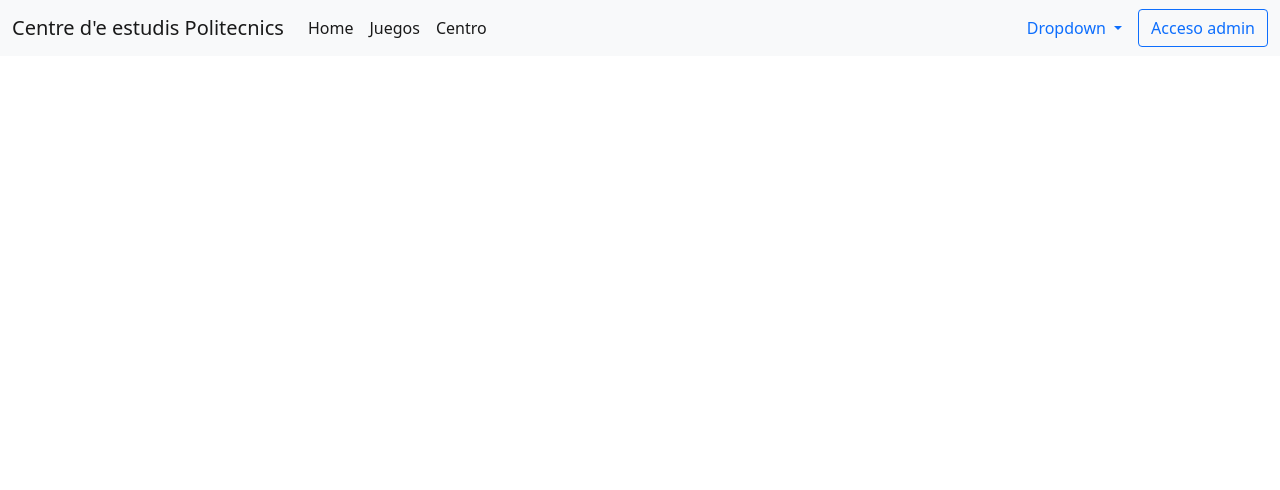
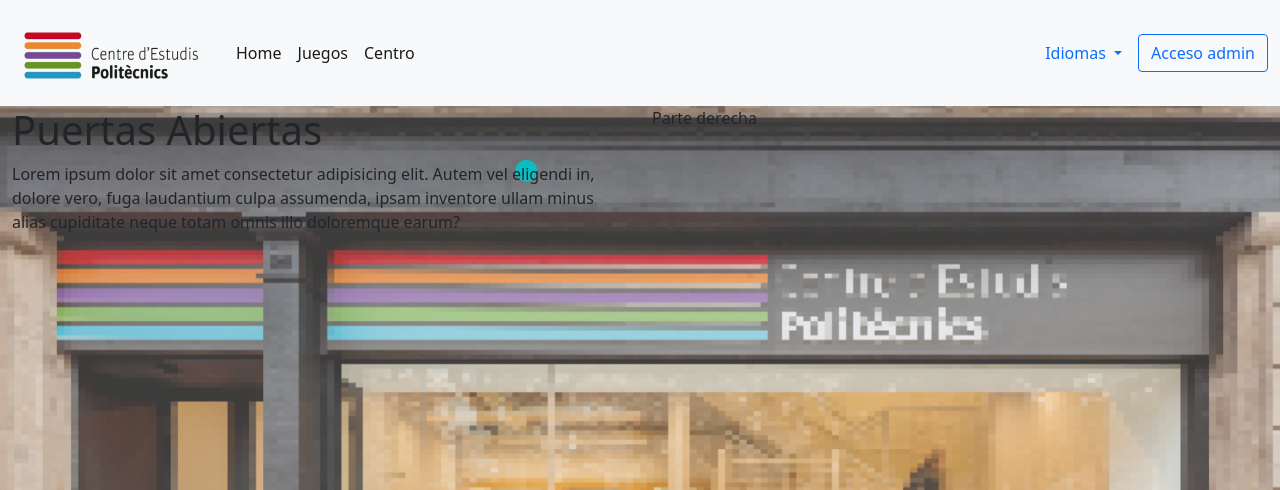
Before and after one commit to smarescat86/proyecto_abp_juego, a PHP site: page / in a window 1280 px wide. Shown: the top 490 px of the page. Run offline with PHP 8.4, Linux system fonts and the light colour scheme; some libraries are stand-ins or nearby versions.

Commit message:
Commit pequeños cambios

```diff
--- a/bootstrap/index.php
+++ b/bootstrap/index.php
@@ -1,2 +1,3 @@
 <link href="https://cdn.jsdelivr.net/npm/bootstrap@5.1.3/dist/css/bootstrap.min.css" rel="stylesheet" integrity="sha384-1BmE4kWBq78iYhFldvKuhfTAU6auU8tT94WrHftjDbrCEXSU1oBoqyl2QvZ6jIW3" crossorigin="anonymous">
 <script src="https://cdn.jsdelivr.net/npm/bootstrap@5.1.3/dist/js/bootstrap.bundle.min.js" integrity="sha384-ka7Sk0Gln4gmtz2MlQnikT1wXgYsOg+OMhuP+IlRH9sENBO0LRn5q+8nbTov4+1p" crossorigin="anonymous"></script>
+<link rel="stylesheet" href="https://cdn.jsdelivr.net/npm/bootstrap-icons@1.6.1/font/bootstrap-icons.css">
--- a/index.php
+++ b/index.php
@@ -1,5 +1,5 @@
 <!DOCTYPE html>
-<html lang="en">
+<html lang="es">
 
 <head>
     <meta charset="UTF-8">
@@ -9,12 +9,37 @@
     <?php
     include 'bootstrap/index.php';
     ?>
+    <link rel="stylesheet" href="styles/css/estilos.css">
 </head>
 
 <body>
     <?php
         include 'views/navBar.php';
     ?>
+
+    <div class="container-fluid">
+        <div class="row">
+            <div class="col">
+                <h1>
+                    Puertas Abiertas
+                </h1>
+                <p>Lorem ipsum dolor sit amet consectetur adipisicing elit. Autem vel eligendi in, dolore vero, fuga laudantium culpa assumenda, ipsam inventore ullam minus alias cupiditate neque totam omnis illo doloremque earum?</p>
+            </div>
+        <div class="col">
+            Parte derecha
+            <div>
+                <img src="" alt="">
+                <img src="" alt="">
+            </div>
+            <div>
+                <img src="" alt="">
+                <img src="" alt="">
+            </div>
+        </div>
+
+        </div>
+
+    </div>
 </body>
 
 </html>
--- a/styles/css/estilos.css
+++ b/styles/css/estilos.css
@@ -0,0 +1,4 @@
+body{
+    background: url(../../media/fondo.png) no-repeat center center fixed;
+    background-size: cover;
+}
--- a/views/navBar.php
+++ b/views/navBar.php
@@ -1,6 +1,8 @@
 <nav class="navbar navbar-expand-lg navbar-light bg-light">
     <div class="container-fluid">
-        <a class="navbar-brand" href="#">Centre d'e estudis Politecnics</a>
+        <a class="navbar-brand" href="https://politecnics.barcelona/">
+            <img src="./media/logo.png" alt="" width="200" height="80">
+        </a>
         <button class="navbar-toggler" type="button" data-bs-toggle="collapse" data-bs-target="#navbarSupportedContent" aria-controls="navbarSupportedContent" aria-expanded="false" aria-label="Toggle navigation">
             <span class="navbar-toggler-icon"></span>
         </button>
@@ -18,15 +20,23 @@
             </ul>
             <li class="nav-item dropdown d-flex">
                 <a class="nav-link dropdown-toggle" href="#" id="navbarDropdown" role="button" data-bs-toggle="dropdown" aria-expanded="false">
-                    Dropdown
+                    Idiomas
                 </a>
                 <ul class="dropdown-menu" aria-labelledby="navbarDropdown">
-                    <li><a class="dropdown-item" href="#">Action</a></li>
-                    <li><a class="dropdown-item" href="#">Another action</a></li>
                     <li>
-                        <hr class="dropdown-divider">
+                        <a href="">Español
+                            <img src="" alt="">
+                        </a>
                     </li>
-                    <li><a class="dropdown-item" href="#">Something else here</a></li>
+                    <li>
+                        <a href="">Catalan
+                        <img src="" alt="">
+                        </a>
+                    </li><li>
+                        <a href="">Ingles
+                        <img src="" alt="">
+                        </a>
+                    </li>
                 </ul>
             </li>
             <button type="button" class="btn btn-outline-primary">Acceso admin</button>
```
Also changed, not shown: media/fondo.png (added), media/logo.png (added).
